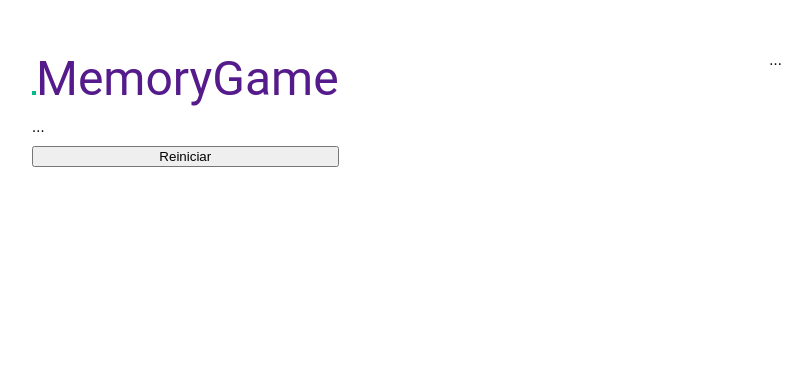
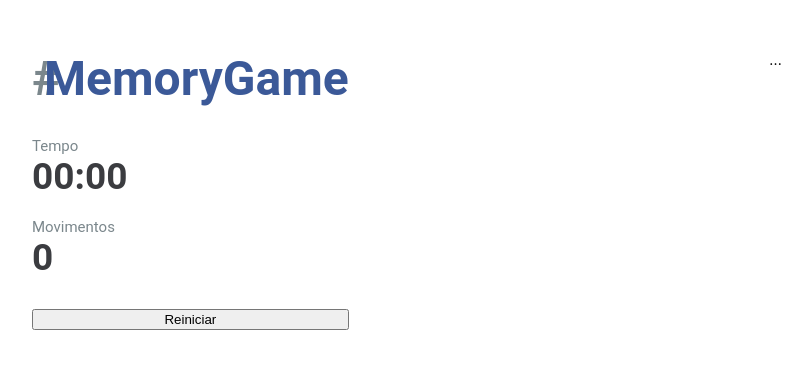
Before and after one commit to Jeffersoncharlles/MemoryGame, a React (Vite) app: page / in a window 1280 px wide. Shown: the top 368 px of the page, without its empty margins (233-1045 px from the left). Built offline with nearby package versions, Linux system fonts and the light colour scheme.

Commit message:
chore:create start layout project commit

```diff
--- a/src/App.tsx
+++ b/src/App.tsx
@@ -1,4 +1,5 @@
 import { useState } from 'react'
+import { InfoItem } from './components/InfoItem'
 import {
   Container,
   Section,
@@ -18,7 +19,8 @@ function App() {
           <span>MemoryGame</span>
         </LogoLink>
         <InfoContainer>
-          ...
+          <InfoItem label='Tempo' value='00:00' />
+          <InfoItem label='Movimentos' value='0' />
         </InfoContainer>
         <button>Reiniciar</button>
       </Section>
--- /dev/null
+++ b/src/components/InfoItem/index.tsx
@@ -0,0 +1,21 @@
+import {
+    Container,
+    Label,
+    Value,
+} from './styles';
+
+interface IInfoItem {
+    label: string;
+    value: string
+}
+
+export const InfoItem = ({ label, value }: IInfoItem) => {
+
+    return (
+        <Container>
+            <Label>{label}</Label>
+            <Value>{value}</Value>
+
+        </Container>
+    );
+}
--- /dev/null
+++ b/src/components/InfoItem/styles.ts
@@ -0,0 +1,15 @@
+import styled from 'styled-components';
+
+export const Container = styled.div`
+    margin: 20px 0;
+`;
+
+export const Label = styled.div`
+    font-size: 15px;
+    color: ${({ theme }) => theme.color.primary2};
+`
+export const Value = styled.div`
+    font-size: 37px;
+    font-weight: bold;
+    color: ${({ theme }) => theme.color.primary};
+`
--- a/src/styles.ts
+++ b/src/styles.ts
@@ -28,12 +28,23 @@ export const LogoLink = styled.a`
     display: block;
     span{
         font-size: 3rem;
+        font-weight: 600;
+        color: ${({ theme }) => theme.color.info};
 
         &::before{
-            content: "";
-            border: 2px solid ${({ theme }) => theme.color.success};
+            content: "#";
+           width: 0.75rem;
+           color:${({ theme }) => theme.color.primary2} ;
+
             display: inline-block;
         }
+        /* &::after{
+            content: "";
+            border: 5px solid ${({ theme }) => theme.color.tertiary};
+            border-radius: 50%;
+            display: block;
+
+        } */
     }
 `
 
@@ -55,6 +66,6 @@ export const SectionGrid = styled.section`
 
     @media (max-width: 750px){
         justify-content: center;
-        margin: 0 20px;
+        margin: 0;
     }
 `
```
Also changed, not shown: 1 other file (tests, documents, lock files or other folders).
